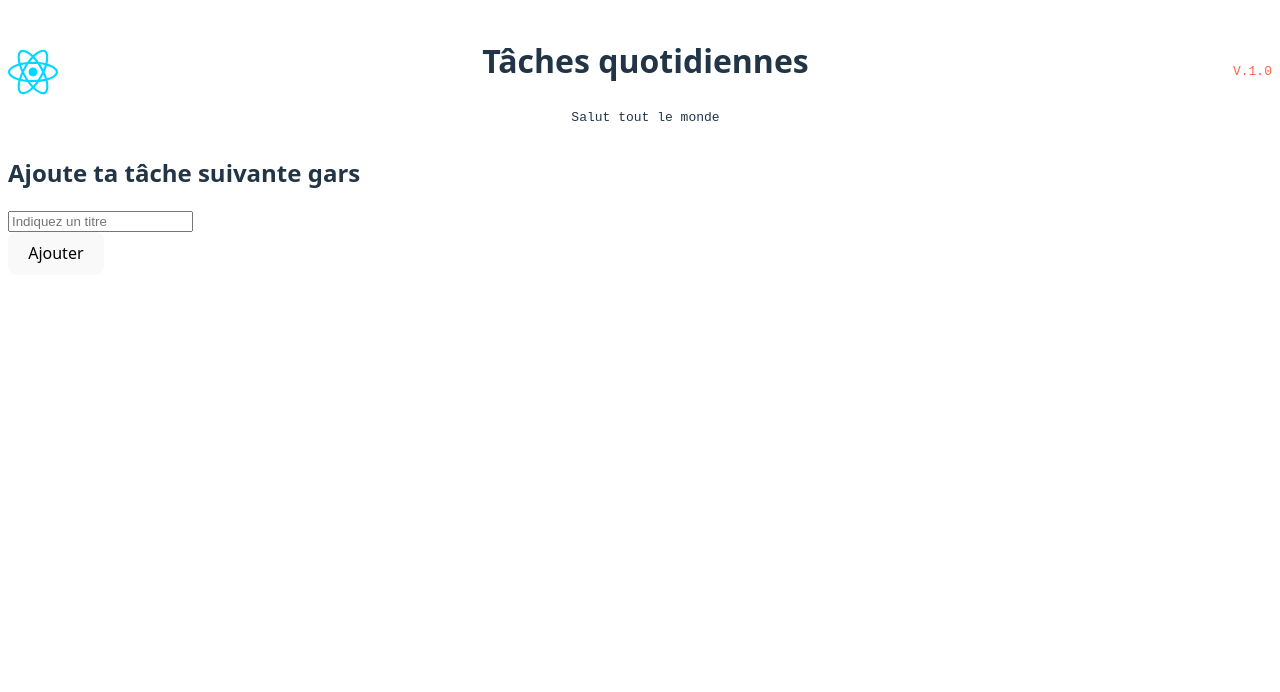
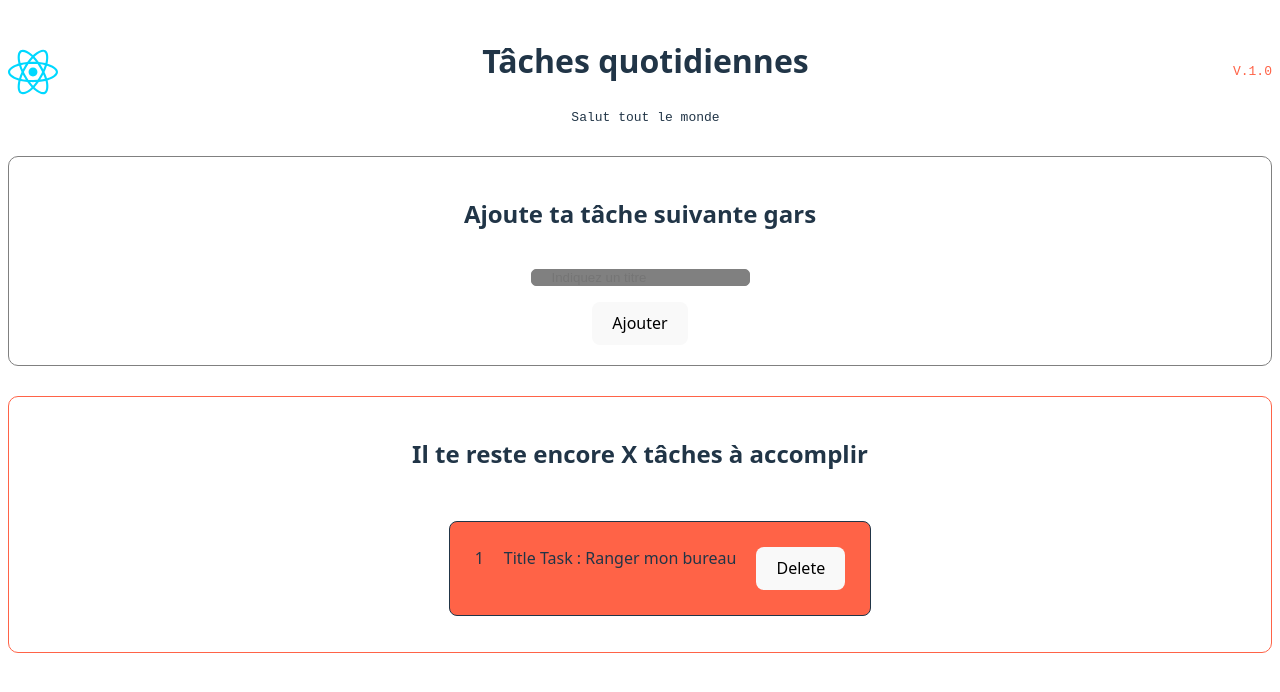
Before and after one commit to Prasath-Thamboo/todo-react, a React (Vite) app: page / in a window 1280 px wide. Shown: the top 692 px of the page. Built offline with nearby package versions, Linux system fonts and the light colour scheme.

Commit message:
Continue the train

```diff
--- a/src/components/taskContainer.jsx
+++ b/src/components/taskContainer.jsx
@@ -1,6 +1,6 @@
 import { Header } from "./header/header"
 import { TaskInput } from "./taskInput/taskInput"
-
+import { TaskList } from "./taskList/taskList"
 
 
 export const TaskContainer = () => {
@@ -8,6 +8,7 @@ export const TaskContainer = () => {
     <main>
       <Header />
       <TaskInput />
+      <TaskList />
     </main>
   )
 }
--- a/src/components/taskInput/task.module.css
+++ b/src/components/taskInput/task.module.css
@@ -0,0 +1,19 @@
+.element{
+    margin-bottom: 30px;
+    display: flex;
+    flex-direction: column;
+    justify-content: space-between;
+    align-items: center;
+    gap: 15px;
+    border-radius: 10px;
+    border: 1px solid var(--color-normal);
+    padding: 20px;
+}
+
+.input{
+    background-color: var(--color-normal);
+    border: 1px solid var(--color-normal);
+    border-radius: 5px;
+    padding: 0 20px;
+
+}
--- a/src/components/taskInput/taskInput.jsx
+++ b/src/components/taskInput/taskInput.jsx
@@ -5,7 +5,7 @@ export const TaskInput = () => {
   return (
     <div className={` box ${styles.element}`}>
         <h2 className={styles.title}>Ajoute ta tâche suivante gars</h2>
-        <form className={styles.container} action="">
+        <form className={styles.container}>
             <input
                 type="text"
                 className={styles.input}
--- /dev/null
+++ b/src/components/taskItem/taskItem.jsx
@@ -0,0 +1,18 @@
+import styles from './taskItem.module.css'
+
+
+export const TaskItem = () => {
+  return (
+    <li className={`${styles.container} ${styles.default}`}>
+        <div className={styles.item}>
+            <div className={`${styles.id} ${styles.idDefault}`}>
+                1
+            </div>
+            <div className={styles.contentDefault}>
+                Title Task : Ranger mon bureau
+            </div>
+        </div>
+        <button> Delete </button>
+    </li>
+  )
+}
--- /dev/null
+++ b/src/components/taskItem/taskItem.module.css
@@ -0,0 +1,22 @@
+.item{
+    display: flex;
+    gap: 20px;
+    margin-bottom: 20px;
+    align-items: center;
+}
+
+.container{
+    display: flex;
+    align-items: center;
+    justify-content: center;
+    gap: 20px;
+    border-radius: 8px;
+    border: 1px solid ;
+    padding: 25px;
+
+}
+
+.default{
+    background-color: var(--main-color);
+
+}
--- /dev/null
+++ b/src/components/taskList/taskList.jsx
@@ -0,0 +1,15 @@
+import { TaskItem } from '../taskItem/taskItem'
+import styles from './taskList.module.css'
+
+export const TaskList = () => {
+  return (
+    <div className={styles.element}>
+        <h2 className={styles.title}>
+            Il te reste encore X tâches à accomplir
+        </h2>
+        <ul className={styles.container}>
+            <TaskItem />
+        </ul>
+    </div>
+  )
+}
--- /dev/null
+++ b/src/components/taskList/taskList.module.css
@@ -0,0 +1,33 @@
+.container{
+    display: flex;
+    align-items: center;
+}
+
+.element{
+    margin-bottom: 30px;
+    display: flex;
+    flex-direction: column;
+    justify-content: space-between;
+    align-items: center;
+    gap: 15px;
+    border-radius: 10px;
+    border: 1px solid var(--main-color);
+    padding: 20px;
+}
+
+.title{
+    margin-bottom: 20px;
+}
+
+.container{
+    display: flex;
+    flex-direction: column;
+    gap: 10px;
+}
+
+.emptyState{
+    display: flex;
+    align-items: center;
+    justify-content: center;
+    text-align: center;
+}
--- a/src/index.css
+++ b/src/index.css
@@ -11,7 +11,8 @@
   -webkit-font-smoothing: antialiased;
   -moz-osx-font-smoothing: grayscale;
   --main-color: tomato;
-  --pane-padding: 5px 42px;
+  --second-color: #6A5ACD;
+  --color-normal: grey;
 }
 
 #root {
@@ -42,14 +43,15 @@ button {
   font-size: 1em;
   font-weight: 500;
   font-family: inherit;
-  background-color: #6A5ACD;
+  background-color: var(--second-color);
   cursor: pointer;
   transition: border-color 0.25s;
 
 }
 button:hover {
-  border-color: #646cff;
+  border-color: var(--main-color);
 }
+
 button:focus,
 button:focus-visible {
   outline: 4px auto -webkit-focus-ring-color;
```
